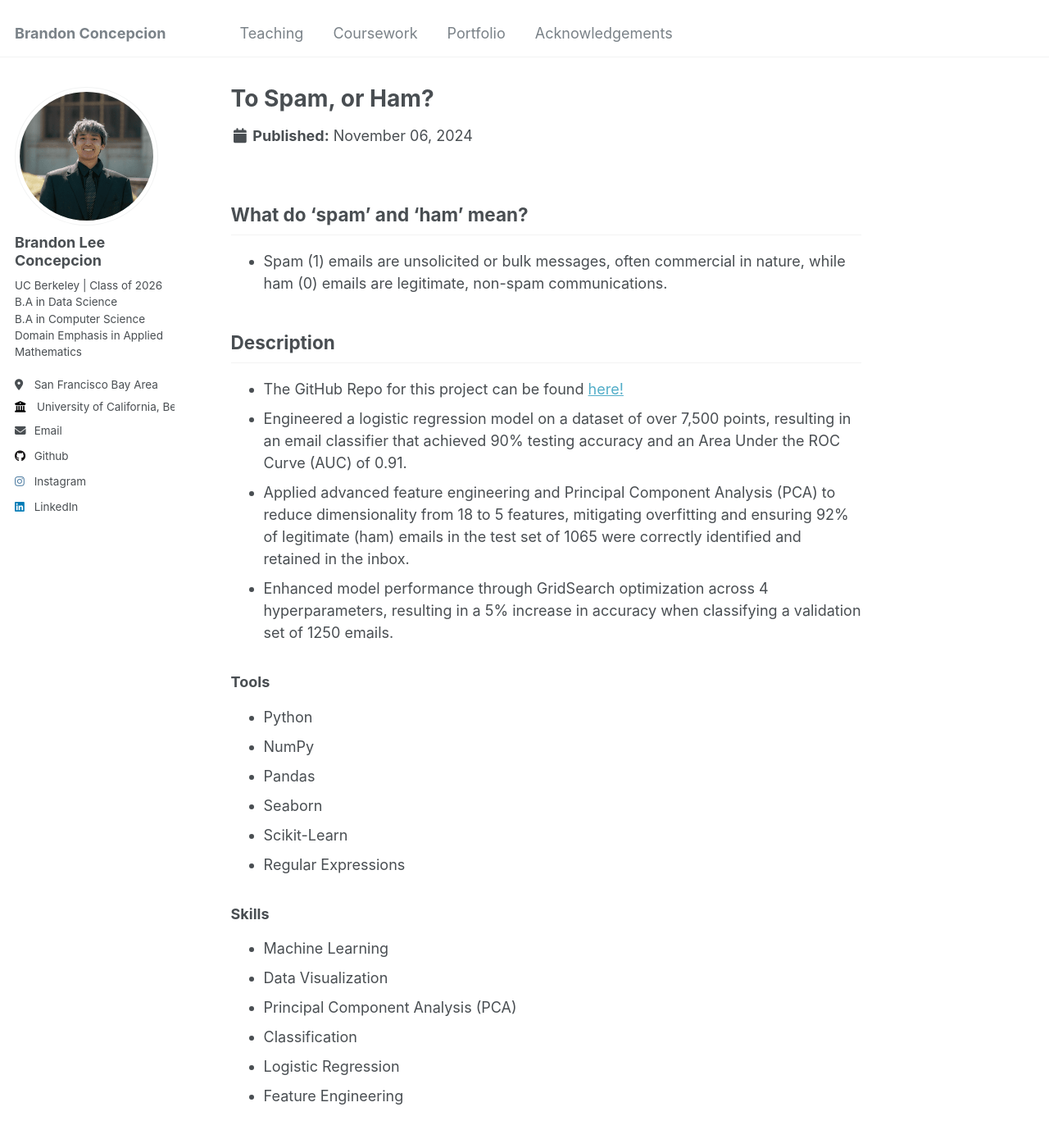
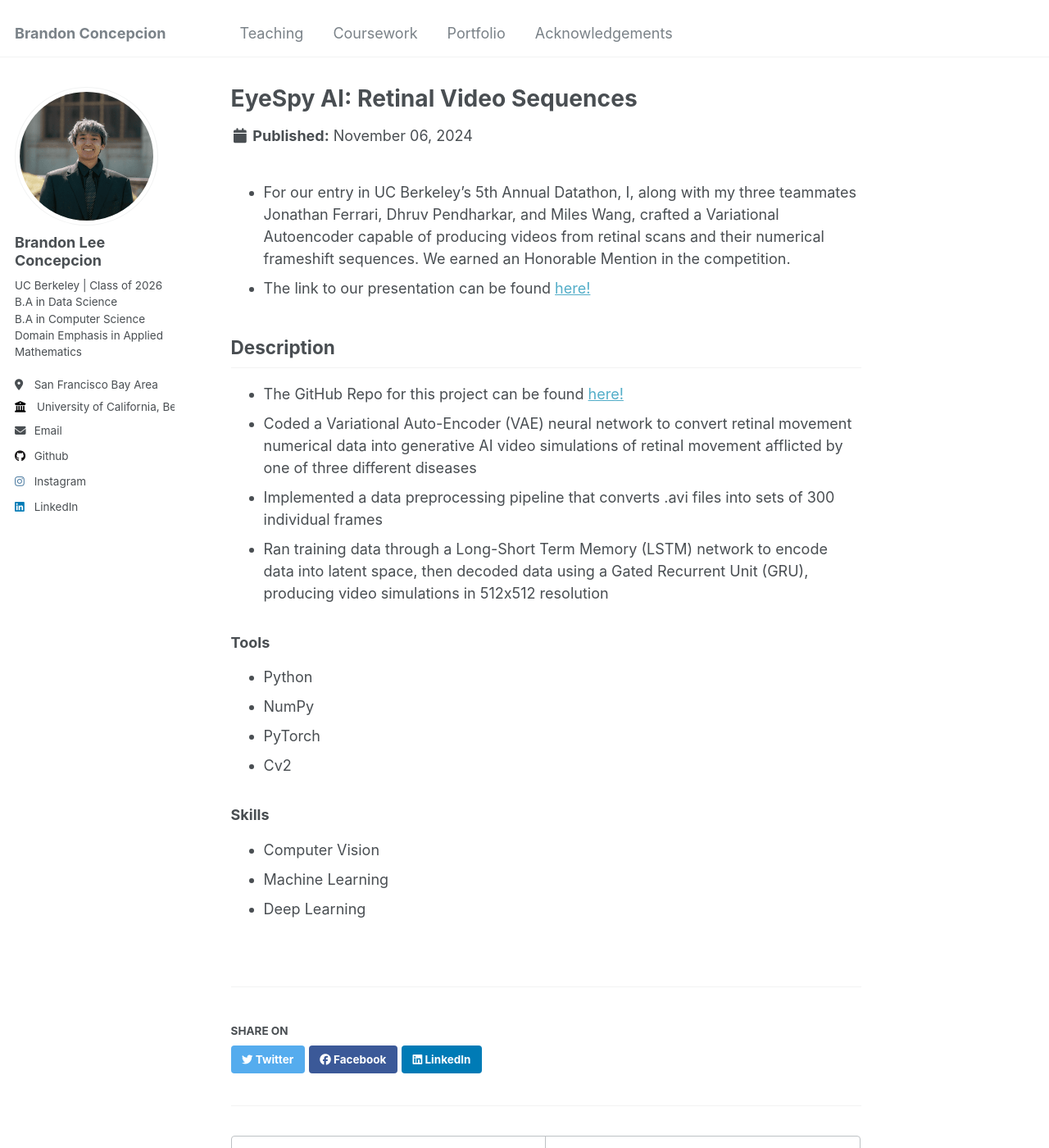
Before and after one commit to brandonconcepcion/brandonconcepcion.github.io, a Jekyll site: the page built from _portfolio/portfolio-1.md, in a window 1280 px wide and 1400 px high. Shown: the whole window at 82% size. Built offline with Jekyll 4.4.1, drawn with Linux system fonts in a browser that asks for light colours.

Commit message:
new portfolio!

```diff
--- a/_portfolio/portfolio-1.md
+++ b/_portfolio/portfolio-1.md
@@ -1,31 +1,27 @@
 ---
-title: "To Spam, or Ham?"
-excerpt: "<img style='border-radius:15px; width: 400px;' src='../images/spam.webp'>"
+title: "EyeSpy AI: Retinal Video Sequences"
+excerpt: "<img style='border-radius:15px; width: 400px;' src='../images/eye.png'>"
 
 collection: portfolio
 ---
 
-## What do 'spam' and 'ham' mean?
-* Spam (1) emails are unsolicited or bulk messages, often commercial in nature, while ham (0) emails are legitimate, non-spam communications.
+* For our entry in UC Berkeley's 5th Annual Datathon, I, along with my three teammates Jonathan Ferrari, Dhruv Pendharkar, and Miles Wang, crafted a Variational Autoencoder capable of producing videos from retinal scans and their numerical frameshift sequences. We earned an Honorable Mention in the competition.
+* The link to our presentation can be found <a href = "https://docs.google.com/presentation/d/1fZJEeBDwHreNEdTuemGBR1qd5tEJIVjMFvc1yjGkomQ/edit?usp=sharing" target = "_blank">here!</a>
+
 
 ## Description
-* The GitHub Repo for this project can be found <a href = "https://github.com/brandonconcepcion/Spam-vs-Ham/tree/main" target = "_blank">here!</a>
-* Engineered a logistic regression model on a dataset of over 7,500 points, resulting in an email classifier that achieved 90% testing accuracy and an Area Under the ROC Curve (AUC) of 0.91.
-* Applied advanced feature engineering and Principal Component Analysis (PCA) to reduce dimensionality from 18 to 5 features, mitigating overfitting and ensuring 92% of legitimate (ham) emails in the test set of 1065 were correctly identified and retained in the inbox.
-* Enhanced model performance through GridSearch optimization across 4 hyperparameters, resulting in a 5% increase in accuracy when classifying a validation set of 1250 emails.
+* The GitHub Repo for this project can be found <a href = "https://github.com/jonathanferrari/datathon-cv" target = "_blank">here!</a>
+* Coded a Variational Auto-Encoder (VAE) neural network to convert retinal movement numerical data into generative AI video simulations of retinal movement afflicted by one of three different diseases
+* Implemented a data preprocessing pipeline that converts .avi files into sets of 300 individual frames
+* Ran training data through a Long-Short Term Memory (LSTM) network to encode data into latent space, then decoded data using a Gated Recurrent Unit (GRU), producing video simulations in 512x512 resolution
 
 ### Tools
 * Python
 * NumPy
-* Pandas
-* Seaborn
-* Scikit-Learn
-* Regular Expressions
+* PyTorch
+* Cv2
 
 ### Skills
+* Computer Vision
 * Machine Learning
-* Data Visualization
-* Principal Component Analysis (PCA)
-* Classification
-* Logistic Regression
-* Feature Engineering
+* Deep Learning
```
Also changed, not shown: _portfolio/portfolio-2.md (+15 -12 lines), _portfolio/portfolio-3.md (+19 -12 lines), _portfolio/portfolio-4.md (added, +21 -0 lines), 1 other file.
